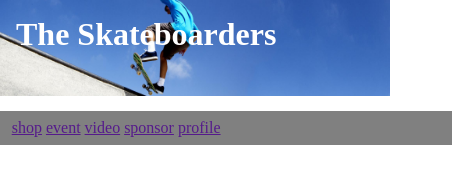
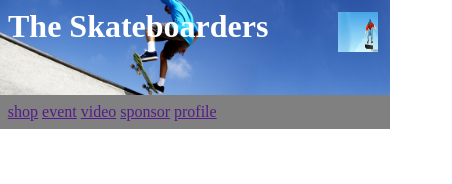
Before and after one commit to ruilinzoe/IAT339, a plain HTML site: page website/index.html in a window 390 px wide. Shown: the whole page, 452 px wide, since content can reach past the window. Drawn offline with Linux system fonts and the light colour scheme.

Commit message:
fixed nav bug now no prochuding right side

```diff
--- a/website/css/main.css
+++ b/website/css/main.css
@@ -11,18 +11,26 @@ body{
 	background-clip:20rem;
 
 }
+.profile{
+	position: absolute;
+	top: 1rem;
+	right: 3%;
+	width: 4rem;
+	height: 4rem;
+
+}
 .nav-main-item{
 		position: relative;
 		top:4.5rem;
 
 		background-color: grey;
 		left:-4%;
-		padding-left: 7%;
-		padding-right: 3%;
+		padding-left: 6%;
+		padding-right: 0;
 		padding-top: .5rem;
 		padding-bottom: .5rem;
 		/*padding: 1rem 1rem 7% 3&&;*/
-		width: 110%;
+		width: 98%;
 	}
 
 	@media(max-width: 60rem){
@@ -38,6 +46,14 @@ body{
 		position: relative;
 		top: 3.5rem;
 	}
+	.profile{
+	position: absolute;
+	top: 1rem;
+	right: 3%;
+	width: 3.5rem;
+	height: 3.5rem;
+
+}
 }
 
 
@@ -55,6 +71,16 @@ body{
 		top: 2.5rem;
 		font-size: 1.25rem;
 	}
+	.profile{
+	position: absolute;
+	top: 1rem;
+	right: 3%;
+	width: 3rem;
+	height: 3rem;
+
+	}
+
+
 }
 @media(max-width: 30rem){
 	body{
@@ -68,6 +94,15 @@ body{
 		top:1.5rem;
 		font-size: 1rem;
 	}
+	.profile{
+		position: absolute;
+		top: .75rem;
+		right: 3%;
+		width: 2.5rem;
+		height: 2.5rem;
+
+	}
+
 
 }
 @media(max-width: 21rem){
@@ -83,6 +118,14 @@ body{
 		position: relative;
 		top:0rem;
 	}
+	.profile{
+	position: absolute;
+	top: .5rem;
+	right: 2%;
+	width: 2rem;
+	height: 2rem;
+
+}
 	h1{
 		font-size: 1.75rem;
 	}
@@ -91,8 +134,11 @@ body{
 h1{
 	color: white;
 	margin: 0;
-	padding: 1rem;
+	padding: .5rem;
 }
+
+
+
 .backgroundImage{
 	/*position: relative;
 	top: -2rem;
--- a/website/index.html
+++ b/website/index.html
@@ -15,6 +15,7 @@
 	<h1>The Skateboarders</h1>
 	<img src="">
 
+	<img class="profile" src="img/1.jpg">
 	<nav class="nav-main-item">
 		<a href="">shop</a>
 		<a href="">event</a>
@@ -27,6 +28,7 @@
 
 
 
+
 	</body>
 
 
```
Also changed, not shown: website/img/1.jpg (added).
